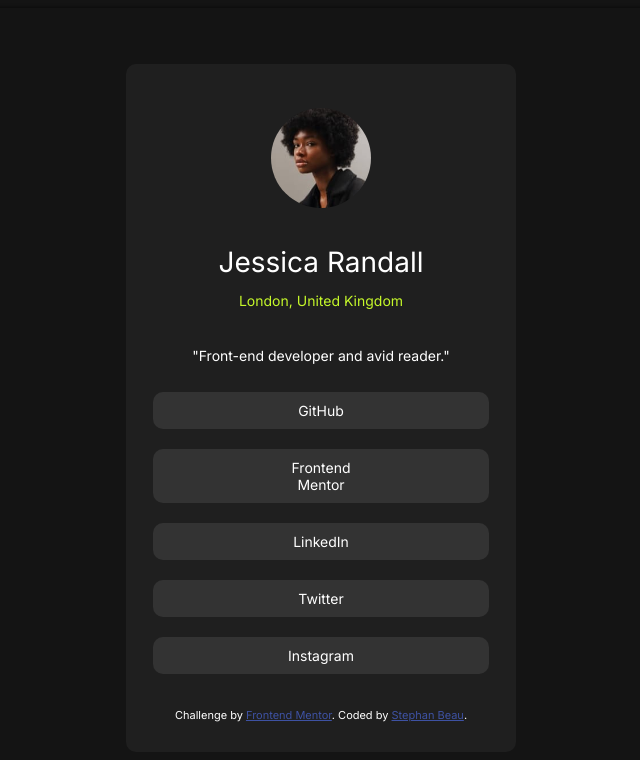
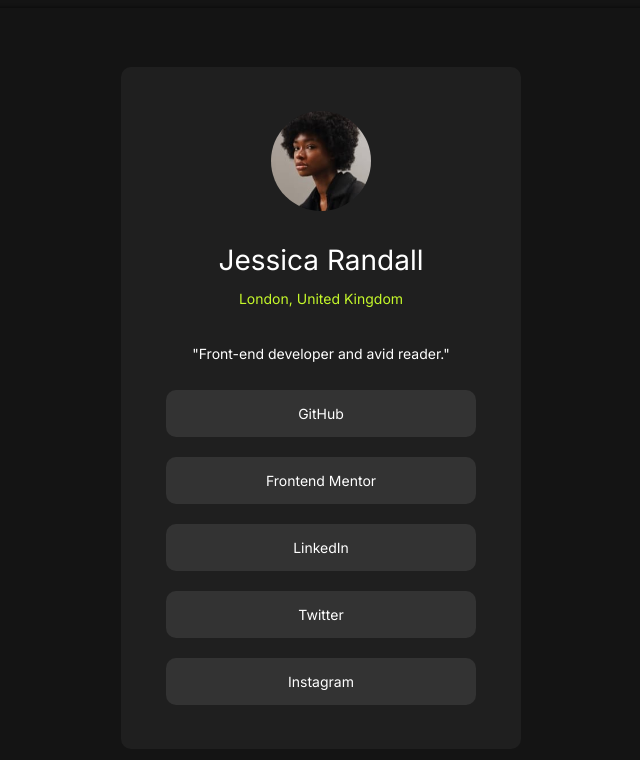
Before and after one commit to HaiHappen758/Social-links-profile, a plain HTML site: page index.html in a window 1280 px wide. Shown: the whole page, without its empty margins (319-959 px from the left). Drawn offline with Linux system fonts and the light colour scheme.

Commit message:
Feinschliff

```diff
--- a/index.html
+++ b/index.html
@@ -38,10 +38,7 @@
     <li>Twitter</li>
     <li>Instagram</li>
   </ul>
-  <div class="attribution">
-    Challenge by <a href="https://www.frontendmentor.io?ref=challenge" target="_blank">Frontend Mentor</a>.
-    Coded by <a href="#">Stephan Beau</a>.
-  </div>
+
 </section>
 
 </body>
--- a/style.css
+++ b/style.css
@@ -18,7 +18,7 @@ body {
     display: flex;
     flex-direction: column;
     align-items: center;
-    width: 330px;
+    width: 340px;
     background-color: var(--dark-grey);
     padding: 30px;
     border-radius: 10px;
@@ -33,7 +33,7 @@ body {
 .profileCard img {
     height: 100px;
     border-radius: 50%;
-    margin-bottom: 20px;
+    margin-bottom: 15px;
 }
 
 address {
@@ -59,8 +59,20 @@ ul {
 
 li {
     margin-bottom: 20px;
+    padding: 15px 0;
     background-color: var(--grey);
-    padding: 10px 135px;
+    min-width: 310px;
     border-radius: 10px;
-    flex-wrap: nowrap;
+    white-space: nowrap;
 }
+
+li:hover,
+li:focus {
+    background-color: var(--green);
+    color: var(--dark-grey);
+    cursor: pointer;
+}
+
+li:last-child {
+    margin-bottom: 0;
+}
```
